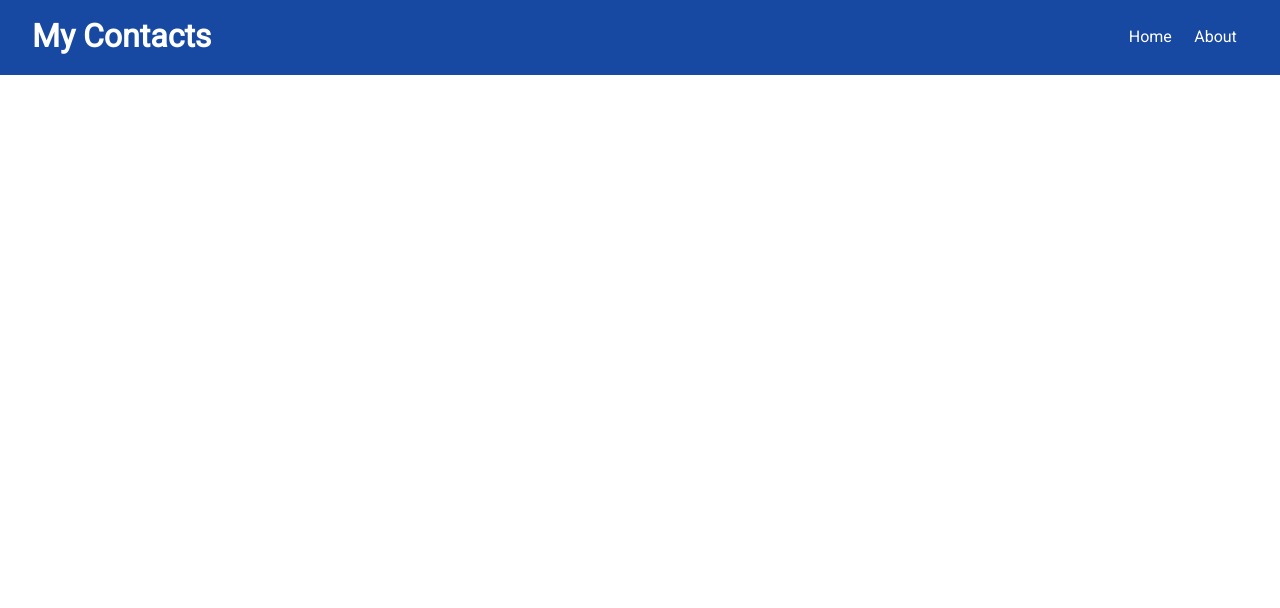
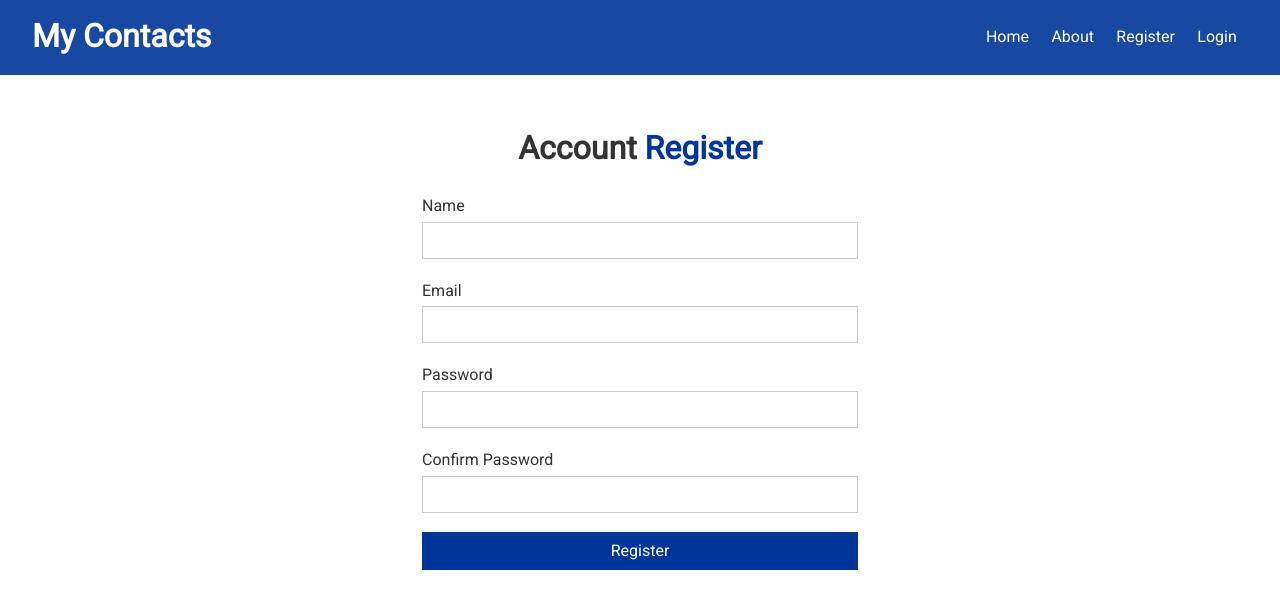
Before and after one commit to stephangriesel/contacts-react, a React (Create React App) app in the folder client/: page /register in a window 1280 px wide. Shown: the top 608 px of the page. Built offline with nearby package versions, Linux system fonts and the light colour scheme.

Commit message:
add register & login

```diff
--- a/client/src/App.js
+++ b/client/src/App.js
@@ -3,6 +3,9 @@
 import Navbar from './components/layout/NavBar';
 import Home from './components/pages/Home';
 import About from './components/pages/About';
+import Register from './components/auth/Register';
+import Login from './components/auth/Login';
+
 import ContactState from './context/contact/ContactState';
 import AuthState from './context/auth/AuthState';
 
@@ -19,6 +22,8 @@
               <Switch>
                 <Route exact path='/' component={Home} />
                 <Route exact path='/about' component={About} />
+                <Route exact path='/register' component={Register} />
+                <Route exact path='/login' component={Login} />
               </Switch>
             </div>
           </Fragment>
--- /dev/null
+++ b/client/src/components/auth/Login.js
@@ -0,0 +1,39 @@
+import React, { useState } from 'react'
+
+const Login = () => {
+    const [user, setUser] = useState({
+        email: '',
+        password: ''
+    });
+
+    const { email, password } = user;
+
+    const onChange = e => setUser({
+        ...user, [e.target.name]: e.target.value
+    });
+
+    const onSubmit = e => {
+        e.preventDefault();
+        console.log('Login Submitted')
+    }
+    return (
+        <div className="form-container">
+            <h1>
+                Account <span className="text-primary">Login</span>
+            </h1>
+            <form onSubmit={onSubmit}>
+                <div className="form-group">
+                    <label htmlFor="email">Email</label>
+                    <input type="email" name="email" value={email} onChange={onChange} />
+                </div>
+                <div className="form-group">
+                    <label htmlFor="password">Password</label>
+                    <input type="password" name="password" value={password} onChange={onChange} />
+                </div>
+                <input type="submit" value="Login" className="btn btn-primary btn-block" />
+            </form>
+        </div>
+    )
+}
+
+export default Login
--- /dev/null
+++ b/client/src/components/auth/Register.js
@@ -0,0 +1,49 @@
+import React, { useState } from 'react'
+
+const Register = () => {
+    const [user, setUser] = useState({
+        name: '',
+        email: '',
+        password: '',
+        password2: ''
+    });
+
+    const { name, email, password, password2 } = user;
+
+    const onChange = e => setUser({
+        ...user, [e.target.name]: e.target.value
+    });
+
+    const onSubmit = e => {
+        e.preventDefault();
+        console.log('Register Submitted')
+    }
+    return (
+        <div className="form-container">
+            <h1>
+                Account <span className="text-primary">Register</span>
+            </h1>
+            <form onSubmit={onSubmit}>
+                <div className="form-group">
+                    <label htmlFor="name">Name</label>
+                    <input type="text" name="name" value={name} onChange={onChange} />
+                </div>
+                <div className="form-group">
+                    <label htmlFor="email">Email</label>
+                    <input type="email" name="email" value={email} onChange={onChange} />
+                </div>
+                <div className="form-group">
+                    <label htmlFor="password">Password</label>
+                    <input type="password" name="password" value={password} onChange={onChange} />
+                </div>
+                <div className="form-group">
+                    <label htmlFor="password2">Confirm Password</label>
+                    <input type="password" name="password2" value={password2} onChange={onChange} />
+                </div>
+                <input type="submit" value="Register" className="btn btn-primary btn-block" />
+            </form>
+        </div>
+    )
+}
+
+export default Register
--- a/client/src/components/layout/NavBar.js
+++ b/client/src/components/layout/NavBar.js
@@ -15,6 +15,12 @@
                 <li>
                     <Link to='/about'>About</Link>
                 </li>
+                <li>
+                    <Link to='/register'>Register</Link>
+                </li>
+                <li>
+                    <Link to='/login'>Login</Link>
+                </li>
             </ul>
         </div>
     )
```
